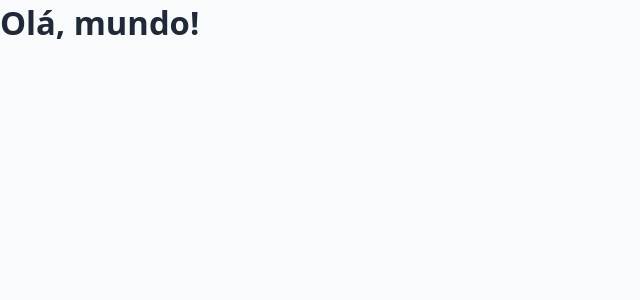
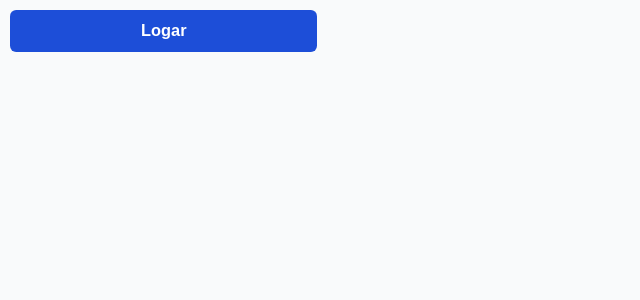
Before and after one commit to Lucas-d-Barbosa/dockup-front, a React (Vite) app: page / in a window 1280 px wide. Shown: the top 300 px of the page, without its empty margins (0-640 px from the left). Built offline with nearby package versions, Linux system fonts and the light colour scheme.

Commit message:
feat: Componente button e form criados.

```diff
--- a/src/App.tsx
+++ b/src/App.tsx
@@ -1,9 +1,10 @@
+import { Form } from "./components/Form/Form";
 import "./styles/main.css";
 import "./styles/theme.css";
 function App() {
   return (
     <div className="container">
-      <h1>Olá, mundo!</h1>
+      <Form></Form>
     </div>
   );
 }
--- /dev/null
+++ b/src/components/Button/Button.module.css
@@ -0,0 +1,18 @@
+.button {
+  background-color: var(--btn-bg);
+  color: var(--btn-text);
+  padding: 1rem 2rem;
+  font-size: 1.6rem;
+  font-weight: 600;
+  border: 1px solid transparent;
+  border-radius: 0.6rem;
+  width: 80%;
+  max-width: 30rem;
+  margin: 1rem;
+  transition: 0.3s ease-in-out;
+}
+
+.button:hover {
+  cursor: pointer;
+  background-color: var(--btn-bg-hover);
+}
--- /dev/null
+++ b/src/components/Button/Button.tsx
@@ -0,0 +1,13 @@
+import styles from "./Button.module.css";
+type ButtonProps =
+  | {
+      text: string;
+      type: "reset" | "submit" | "button";
+    } & React.HTMLAttributes<HTMLButtonElement>;
+export function Button({ text, type, ...props }: ButtonProps) {
+  return (
+    <button type={type} {...props} className={styles.button}>
+      {text}
+    </button>
+  );
+}
--- /dev/null
+++ b/src/components/Form/Form.tsx
@@ -0,0 +1,5 @@
+import { Button } from "../Button/Button";
+
+export function Form() {
+  return <Button type="button" text="Logar" />;
+}
```
Also changed, not shown: src/components/Form/Form.module.css (added).
